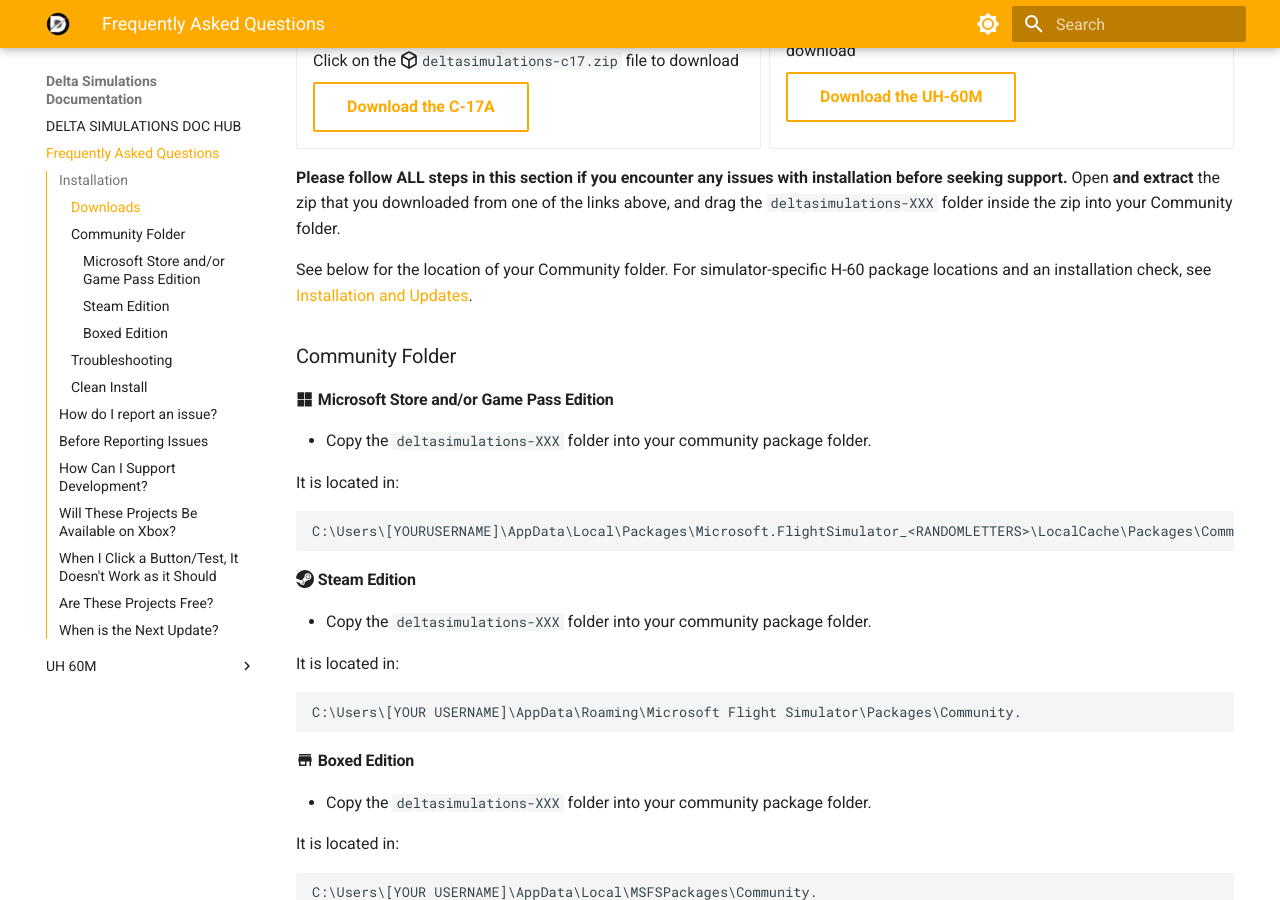
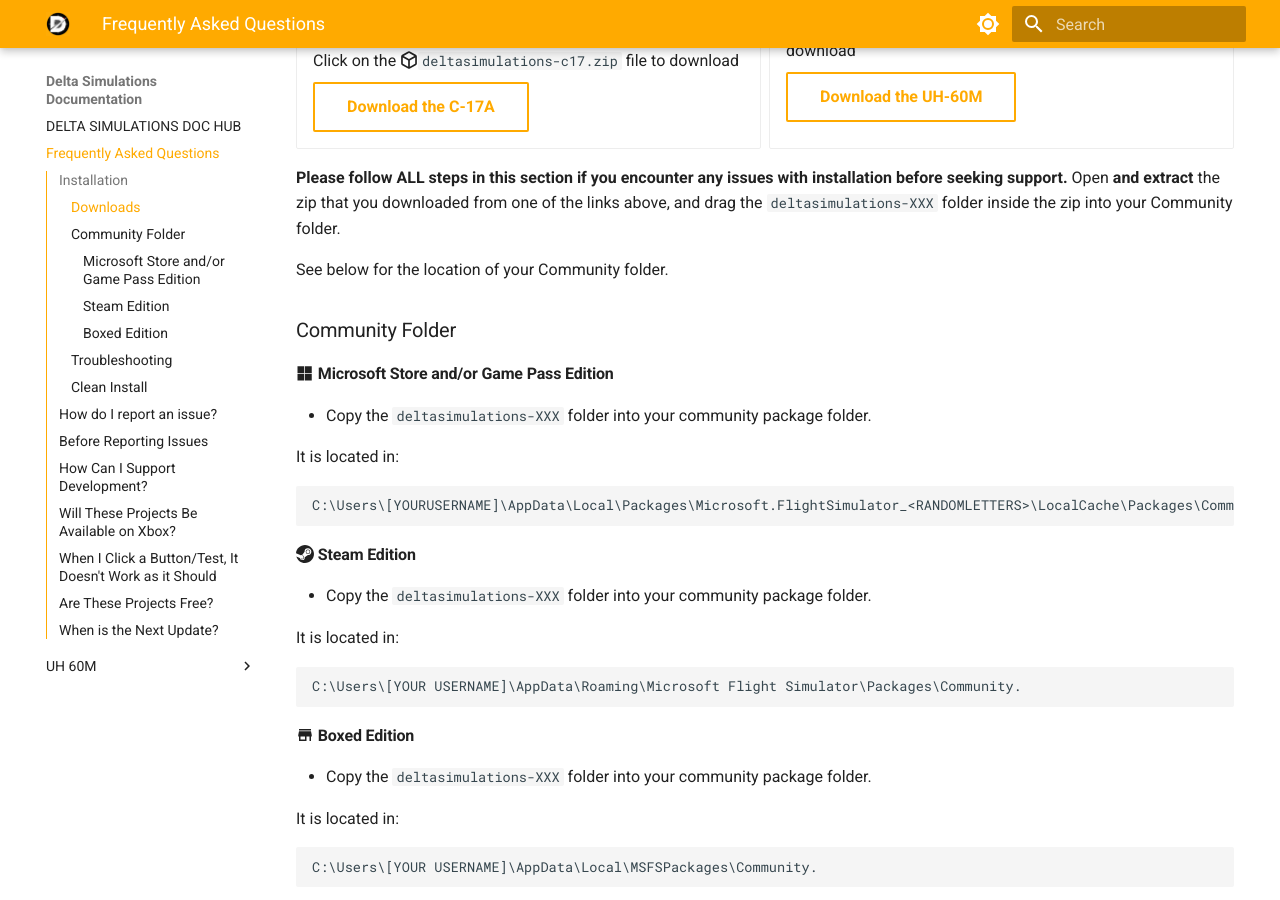
Before and after one commit to Delta-Simulations/delta-simulations-docs, an MkDocs documentation site: the page built from docs/faq.md, in a window 1280 px wide and 900 px high, scrolled down 340 px. Built offline with MkDocs 1.6.1 and Material for MkDocs 9.7.7, drawn with Linux system fonts in a browser that asks for light colours; grey boxes are pictures that could not be loaded.

```diff
--- a/docs/faq.md
+++ b/docs/faq.md
@@ -27,7 +27,7 @@ __Please follow ALL steps in this section if you encounter any issues with insta
 Open __and extract__ the zip that you downloaded from one of the links above, and drag the `deltasimulations-XXX` folder inside the zip into your Community folder.
 
 See below for the location of your Community folder.
-For simulator-specific H-60 package locations and an installation check, see [Installation and Updates](UH-60M/pilot-handbook/installation-and-equipment/installation-and-updates.md).
+
 
 ### Community Folder
 
@@ -55,7 +55,7 @@ It is located in:
 ### Troubleshooting
 If the above methods do not work:
 
-![Image title](Assets/find-community-folder.png){ width="full" }
+![Image title](assets/find-community-folder.png){ width="full" }
 To find the Community folder that MSFS is using, please follow these steps:
 
 1. Go to your General Settings in MSFS and activate Developer Mode.
```
Also changed, not shown: docs/UH-60M/Aircraft and Systems/Simulated_Variants.md (+3 -2 lines), docs/UH-60M/Home.md (+1 -1 lines), docs/UH-60M/pilot-handbook/index.md (+1 -1 lines), docs/Assets/HH60M.png, docs/UH-60M/.pages, docs/UH-60M/pilot-handbook/installation-and-equipment/.pages, docs/assets/HH60U.png, docs/assets/HH60W.png, 4 other files.
